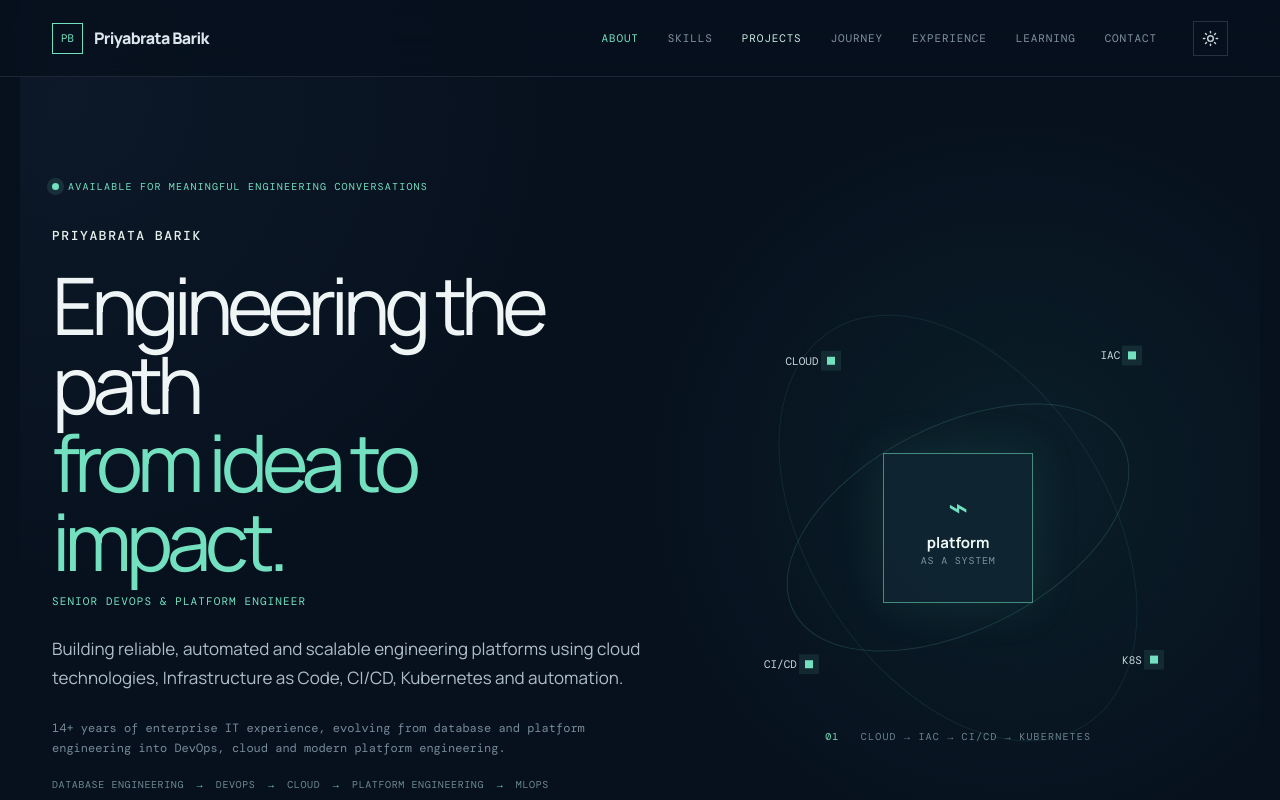
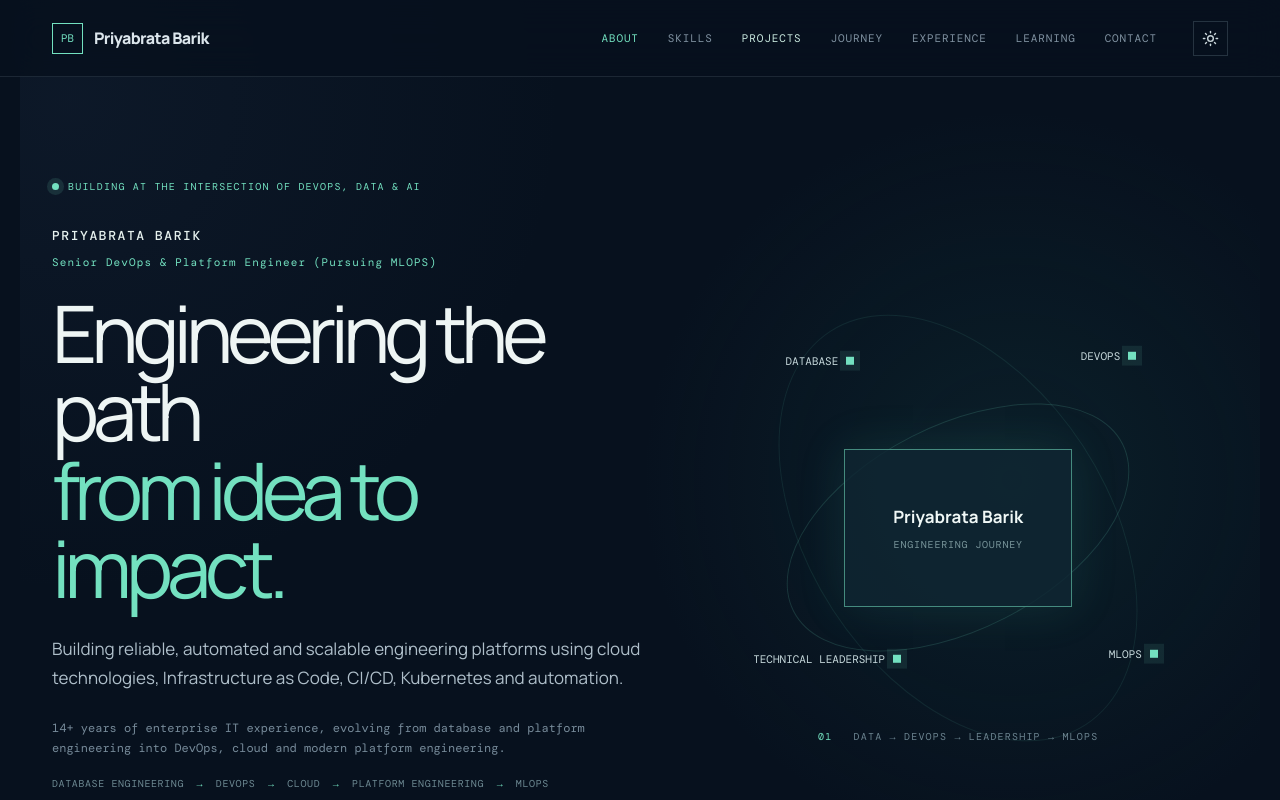
Before and after one commit to barikpriyabrata27/devops-platform-portfolio, a React (Vite) app: page / in a window 1280 px wide. Shown: the top 800 px of the page. Built offline with nearby package versions, Linux system fonts and the light colour scheme.

Commit message:
Update portfolio hero messaging

```diff
--- a/src/App.tsx
+++ b/src/App.tsx
@@ -27,7 +27,7 @@ function App() {
     <header className="nav-wrap"><nav className="nav" aria-label="Primary navigation"><a className="brand" href="#top" aria-label="Priyabrata Barik home"><span className="brand-mark">PB</span><span>Priyabrata Barik</span></a><button className="menu-btn" aria-label={menuOpen ? 'Close menu' : 'Open menu'} onClick={() => setMenuOpen(!menuOpen)}>{menuOpen ? <X size={20} /> : <Menu size={20} />}</button><div className={`nav-links ${menuOpen ? 'open' : ''}`}>{navItems.map((item) => <a className={`${active === item.toLowerCase() ? 'active' : ''} ${item === 'Projects' ? 'nav-featured' : ''}`} href={`#${item.toLowerCase()}`} key={item} onClick={() => setMenuOpen(false)}>{item}</a>)}<button className="theme-btn" onClick={() => setDark(!dark)} aria-label={`Switch to ${dark ? 'light' : 'dark'} theme`}>{dark ? <Sun size={17} /> : <Moon size={17} />}</button></div></nav></header>
 
     <main id="top">
-      <section className="hero section-pad"><div className="hero-copy"><p className="kicker"><span className="pulse" /> Available for meaningful engineering conversations</p><p className="hero-name">{profile.name}</p><h1>Engineering the path<br /><em>from idea to impact.</em></h1><p className="hero-role">{profile.role}</p><p className="hero-lede">Building reliable, automated and scalable engineering platforms using cloud technologies, Infrastructure as Code, CI/CD, Kubernetes and automation.</p><p className="hero-note">14+ years of enterprise IT experience, evolving from database and platform engineering into DevOps, cloud and modern platform engineering.</p><p className="career-line">Database Engineering <span>→</span> DevOps <span>→</span> Cloud <span>→</span> Platform Engineering <span>→</span> MLOps</p><div className="hero-actions"><a className="button button-primary" href="#projects">View projects <ArrowDown size={17} /></a><a className="text-link" href={link(social.github) || '#contact'}>GitHub <ArrowUpRight size={16} /></a><a className="text-link" href={link(social.linkedin) || '#contact'}>LinkedIn <ArrowUpRight size={16} /></a><a className="text-link" href={link(social.resume) || '#contact'}>Resume <ArrowUpRight size={16} /></a></div></div><InfrastructureVisual /></section>
+      <section className="hero section-pad"><div className="hero-copy"><p className="kicker"><span className="pulse" /> BUILDING AT THE INTERSECTION OF DEVOPS, DATA &amp; AI</p><p className="hero-name">{profile.name}</p><p className="hero-role">{profile.role}</p><h1>Engineering the path<br /><em>from idea to impact.</em></h1><p className="hero-lede">Building reliable, automated and scalable engineering platforms using cloud technologies, Infrastructure as Code, CI/CD, Kubernetes and automation.</p><p className="hero-note">14+ years of enterprise IT experience, evolving from database and platform engineering into DevOps, cloud and modern platform engineering.</p><p className="career-line">Database Engineering <span>→</span> DevOps <span>→</span> Cloud <span>→</span> Platform Engineering <span>→</span> MLOps</p><div className="hero-actions"><a className="button button-primary" href="#projects">View projects <ArrowDown size={17} /></a><a className="text-link" href={link(social.github) || '#contact'}>GitHub <ArrowUpRight size={16} /></a><a className="text-link" href={link(social.linkedin) || '#contact'}>LinkedIn <ArrowUpRight size={16} /></a><a className="text-link" href={link(social.resume) || '#contact'}>Resume <ArrowUpRight size={16} /></a></div></div><InfrastructureVisual /></section>
 
       <section id="about" className="section-pad section-line"><SectionLabel number="01" label="Profile" /><div className="split-heading"><h2>Deep roots.<br /><span>Modern reach.</span></h2><div className="about-copy"><p className="lead">I bring 14+ years of enterprise IT experience spanning database engineering, platform engineering, DevOps, cloud infrastructure, automation and modern platform engineering.</p><p>My career began with enterprise database and platform technologies and evolved toward DevOps, Infrastructure as Code, CI/CD, cloud, Kubernetes and automation. I am now expanding that foundation toward AI/ML infrastructure and MLOps.</p></div></div><div className="about-strip"><div><strong>14+</strong><span>years in enterprise IT</span></div><div><strong>01 → 06</strong><span>an evolving engineering journey</span></div><div><strong>∞</strong><span>curiosity for what comes next</span></div></div><div className="career-track"><p>My Engineering Journey</p><div>{journey.map(([number, title], index) => <span key={title}><b>{number}</b>{title}{index < journey.length - 1 && <i>↓</i>}</span>)}</div></div></section>
 
@@ -55,6 +55,6 @@ function App() {
 function SectionLabel({ number, label, light = false }: { number: string; label: string; light?: boolean }) { return <div className={`section-label ${light ? 'light' : ''}`}><span>{number}</span><span>{label}</span></div> }
 function ArchitectureNode({ icon, title, text }: { icon: ReactNode; title: string; text: string }) { return <div className="arch-node"><div className="arch-icon">{icon}</div><div><strong>{title}</strong><span>{text}</span></div></div> }
 function ExperienceItem({ current, title, company, dates, tags }: { current?: boolean; title: string; company: string; dates: string; tags: string[] }) { return <article className="experience-item"><div className="experience-title"><span className={current ? 'current-dot' : ''} /><div><h3>{title}</h3><p>{company} · {dates}</p></div></div><div className="tag-list">{tags.map((tag) => <span key={tag}>{tag}</span>)}</div></article> }
-function InfrastructureVisual() { return <div className="infra-visual" aria-label="Cloud infrastructure delivery flow"><div className="orbit orbit-one" /><div className="orbit orbit-two" /><div className="infra-core"><span className="core-icon">⌁</span><strong>platform</strong><span>as a system</span></div>{[['cloud', 'cloud'], ['iac', 'IaC'], ['cicd', 'CI/CD'], ['k8s', 'K8s']].map(([className, text]) => <div className={`infra-node ${className}`} key={text}><span>{text}</span><i /></div>)}<div className="infra-caption"><span>01</span> Cloud → IaC → CI/CD → Kubernetes</div></div> }
+function InfrastructureVisual() { return <div className="infra-visual" aria-label="Priyabrata Barik's engineering journey across databases, DevOps, technical leadership, and MLOps"><div className="orbit orbit-one" /><div className="orbit orbit-two" /><div className="infra-core"><strong>Priyabrata Barik</strong><span>engineering journey</span></div>{[['database', 'Database'], ['devops', 'DevOps'], ['leadership', 'Technical Leadership'], ['mlops', 'MLOps']].map(([className, text]) => <div className={`infra-node ${className}`} key={text}><span>{text}</span><i /></div>)}<div className="infra-caption"><span>01</span> Data → DevOps → Leadership → MLOps</div></div> }
 
 export default App
--- a/src/data/profile.ts
+++ b/src/data/profile.ts
@@ -1,6 +1,6 @@
 export const profile = {
   name: 'Priyabrata Barik',
-  role: 'Senior DevOps & Platform Engineer',
+  role: 'Senior DevOps & Platform Engineer (Pursuing MLOPS)',
   tagline: 'Cloud · DevOps · Platform Engineering · CI/CD · Infrastructure as Code · Automation',
 }
 
--- a/src/index.css
+++ b/src/index.css
@@ -32,7 +32,7 @@ button { font: inherit; }
 
 .nav-links a.nav-featured { color: #c9e9df; }
 .hero-name { color: #e6f1ee; font: 500 13px 'DM Mono', monospace; letter-spacing: .12em; text-transform: uppercase; margin: 34px 0 0; }
-.hero-role { color: #73e1c0; font: 11px 'DM Mono', monospace; letter-spacing: .1em; text-transform: uppercase; margin: -13px 0 27px; }
+.hero-role { color: #73e1c0; font: 11px 'DM Mono', monospace; letter-spacing: .1em; text-transform: none; line-height: 1.6; margin: 10px 0 0; }
 .hero-note { line-height: 1.7; }
 .career-line { color: #6d8992; font: 10px 'DM Mono', monospace; letter-spacing: .06em; text-transform: uppercase; margin-top: 19px; }
 .career-line span { color: #73e1c0; padding: 0 6px; }
@@ -62,3 +62,11 @@ button { font: inherit; }
 	.database-trail div:nth-child(2n) { border-right: 0; }
 	.database-trail div:nth-child(n+3) { border-top: 1px solid rgba(185, 210, 219, .14); }
 }
+
+.infra-core { width: 228px; height: 158px; padding: 16px; text-align: center; }
+.infra-core strong { margin-top: 0; font-size: 17px; white-space: nowrap; }
+.infra-core span:last-child { margin-top: 8px; }
+.infra-node.database { top: 15%; left: 18%; }
+.infra-node.devops { top: 14%; right: 17%; }
+.infra-node.leadership { bottom: 20%; left: 12%; }
+.infra-node.mlops { right: 13%; bottom: 21%; }
```
